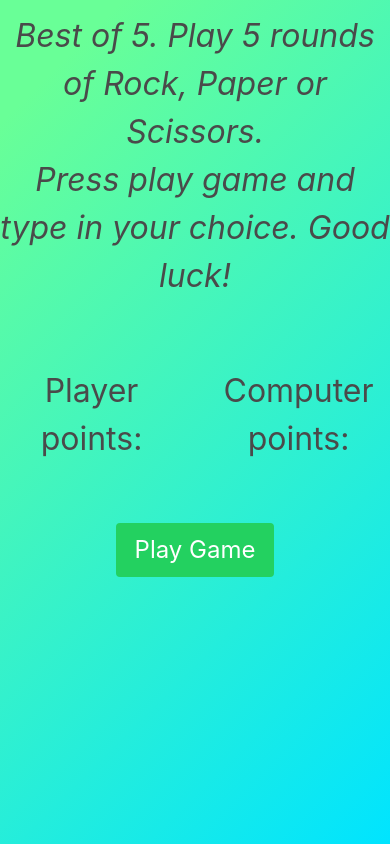
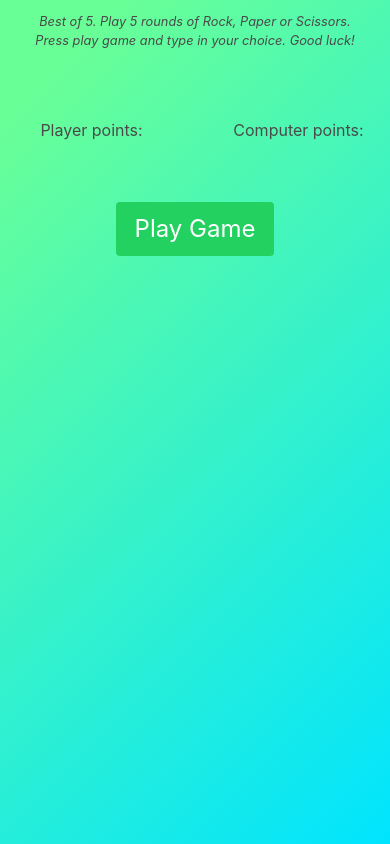
Before and after one commit to KapiteinKattenkwaad/rock_paper_scissors, a plain HTML site: page index.html in a window 390 px wide. Drawn offline with nearby package versions, Linux system fonts and the light colour scheme.

Commit message:
responsive phone desing

```diff
--- a/index.html
+++ b/index.html
@@ -40,6 +40,20 @@
 
     p {
         font-size: 2em;
+    }
+
+    @media only screen and (max-width: 768px) {
+        p {
+            font-size: 1em;
+        }
+
+        #explanation {
+            font-size: 0.8em;
+        }
+        #output, #computerOutput, #playerOutput {
+        font-size: 1em;
+    }
+
     }
 
 
```
